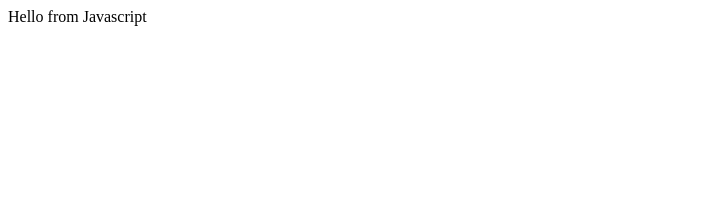
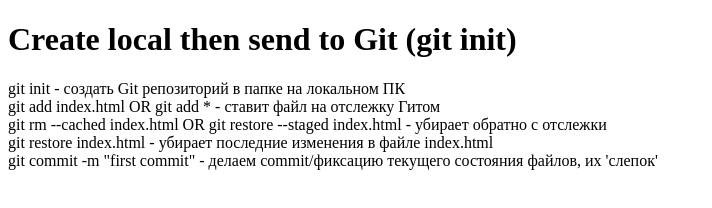
Before and after one commit to IvanGerman/Git, a plain HTML site: page index.html in a window 1280 px wide. Shown: the whole page, without its empty margins (0-712 px from the left). Drawn offline with Linux system fonts and the light colour scheme.

Commit message:
second commit

```diff
--- a/index.html
+++ b/index.html
@@ -8,6 +8,11 @@
 </head>
 <body>
     <h1>Create local then send to Git (git init)</h1>
+    <div>git init - создать Git репозиторий в папке на локальном ПК</div>
+    <div>git add index.html OR git add *  - ставит файл на отслежку Гитом</div>
+    <div>git rm --cached index.html OR git restore --staged index.html  - убирает обратно с отслежки</div>
+    <div>git restore index.html - убирает последние изменения в файле index.html</div>
+    <div>git commit -m "first commit"  - делаем commit/фиксацию текущего состояния файлов, их 'слепок'</div>
     <div></div>
     <script src="script.js"></script>
 </body>
--- a/script.js
+++ b/script.js
@@ -1 +1 @@
-document.body.innerHTML = 'Hello from Javascript'
+console.log('Hello from Javascript');
```
Also changed, not shown: 1 other file.
